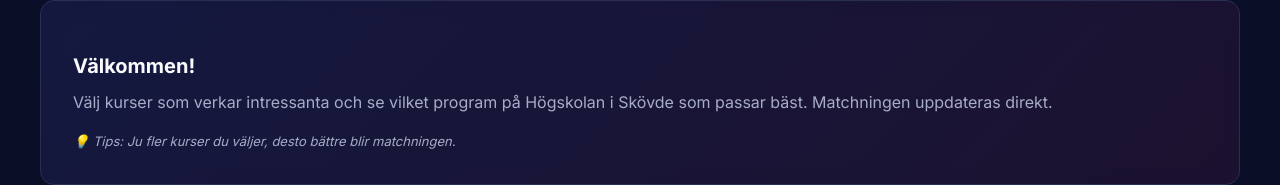
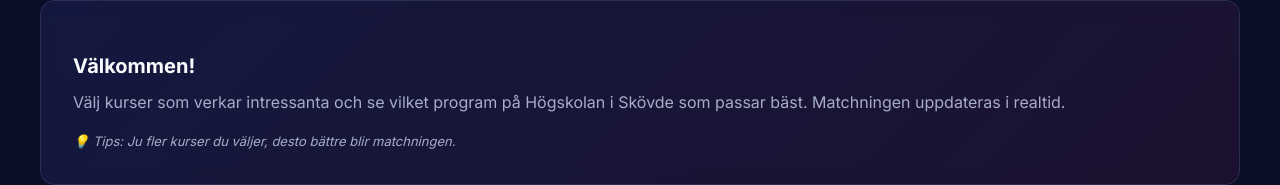
Before and after one commit to ricmanner/IT-program-matcher, a Next.js app: page / in a window 1280 px wide. Shown: the part 125-310 px from the top of the page. Built offline with nearby package versions, Linux system fonts and the light colour scheme.

Commit message:
update text

```diff
--- a/pages/index.js
+++ b/pages/index.js
@@ -45,7 +45,7 @@ export default function Home() {
           <h2 style={{fontWeight:700,fontSize:20,marginBottom:8}}>Välkommen!</h2>
           <p style={{color:'var(--text-muted)',lineHeight:1.6,margin:0}}>
             Välj kurser som verkar intressanta och se vilket program på Högskolan i Skövde som passar bäst.
-            Matchningen uppdateras direkt.
+            Matchningen uppdateras i realtid.
           </p>
         </div>
         <div style={{fontSize:13,color:'var(--text-muted)',fontStyle:'italic'}}>
```
